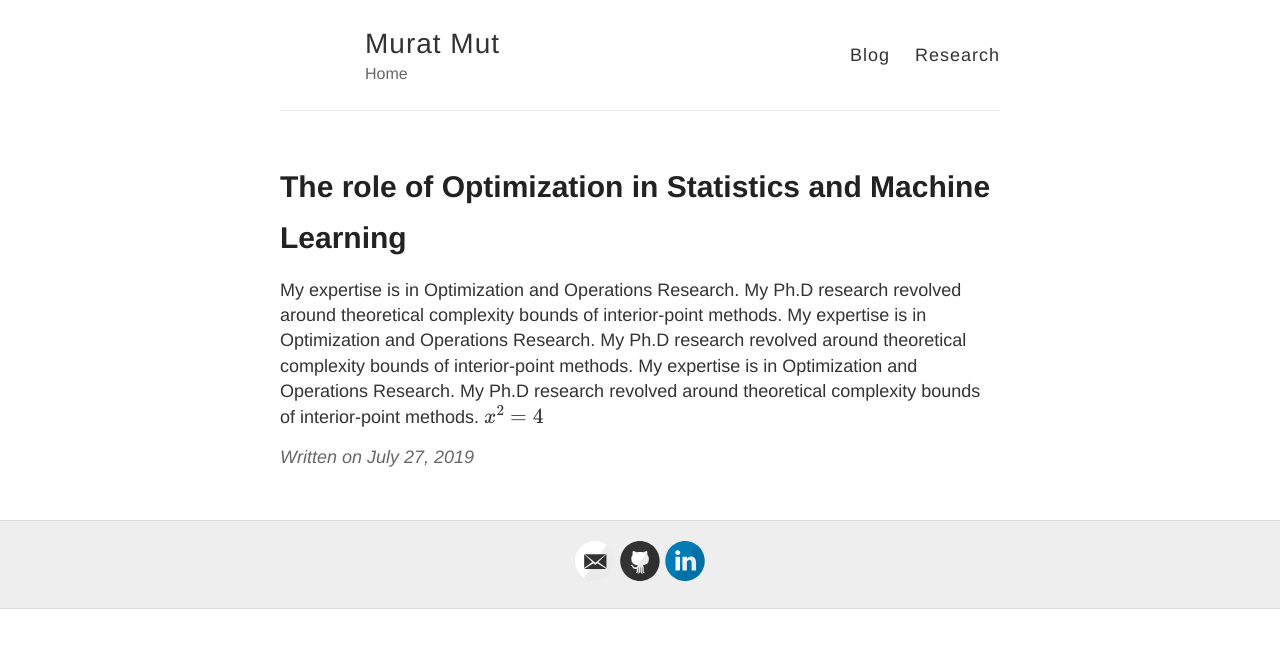
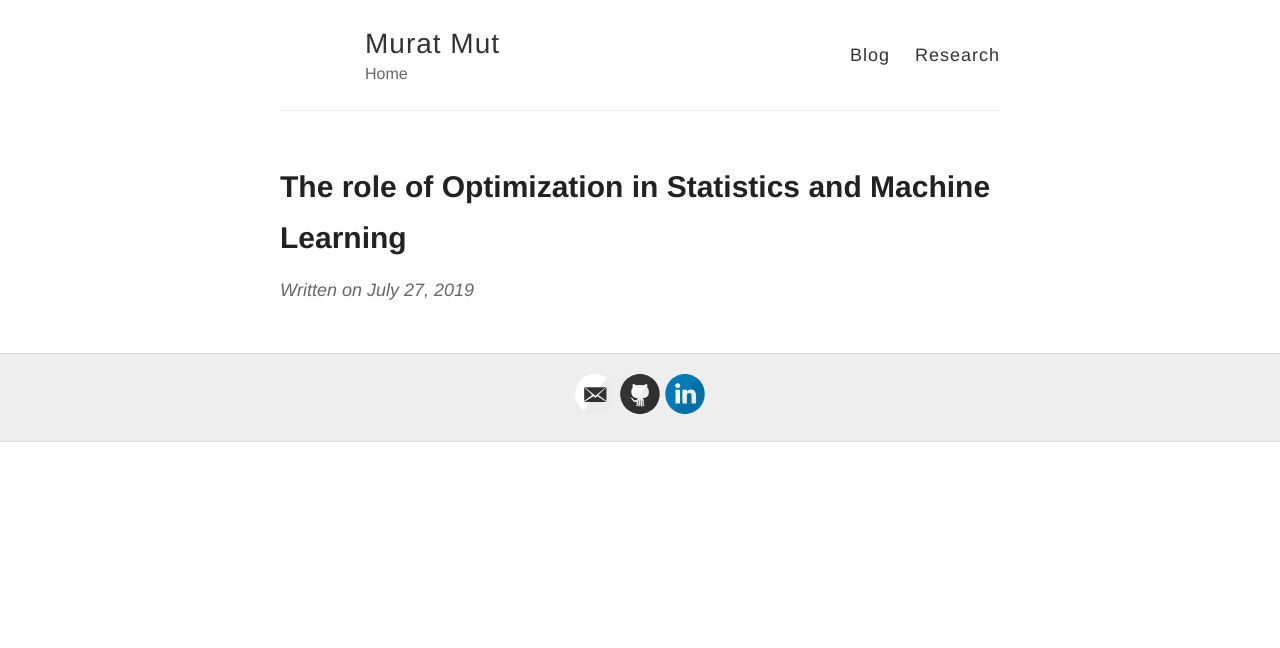
Before and after one commit to muratmut/muratmut.github.io, a Jekyll site: the page built from _posts/2019-7-27-role-optimization-in-ml.md, in a window 1280 px wide. Shown: the top 648 px of the page. Built offline with Jekyll 4.4.1, drawn with Linux system fonts in a browser that asks for light colours; formulas are drawn with MathJax 3.

Commit message:
Update 2019-7-27-role-optimization-in-ml.md

```diff
--- a/_posts/2019-7-27-role-optimization-in-ml.md
+++ b/_posts/2019-7-27-role-optimization-in-ml.md
@@ -4,6 +4,3 @@ title: The role of Optimization in Statistics and Machine Learning
 ---
 
 <script src="https://cdn.mathjax.org/mathjax/latest/MathJax.js?config=TeX-AMS-MML_HTMLorMML" type="text/javascript"></script>
-
-
-My expertise is in Optimization and Operations Research. My Ph.D research revolved around theoretical complexity bounds of interior-point methods. My expertise is in Optimization and Operations Research. My Ph.D research revolved around theoretical complexity bounds of interior-point methods. My expertise is in Optimization and Operations Research. My Ph.D research revolved around theoretical complexity bounds of interior-point methods. $$x^2=4$$
```
